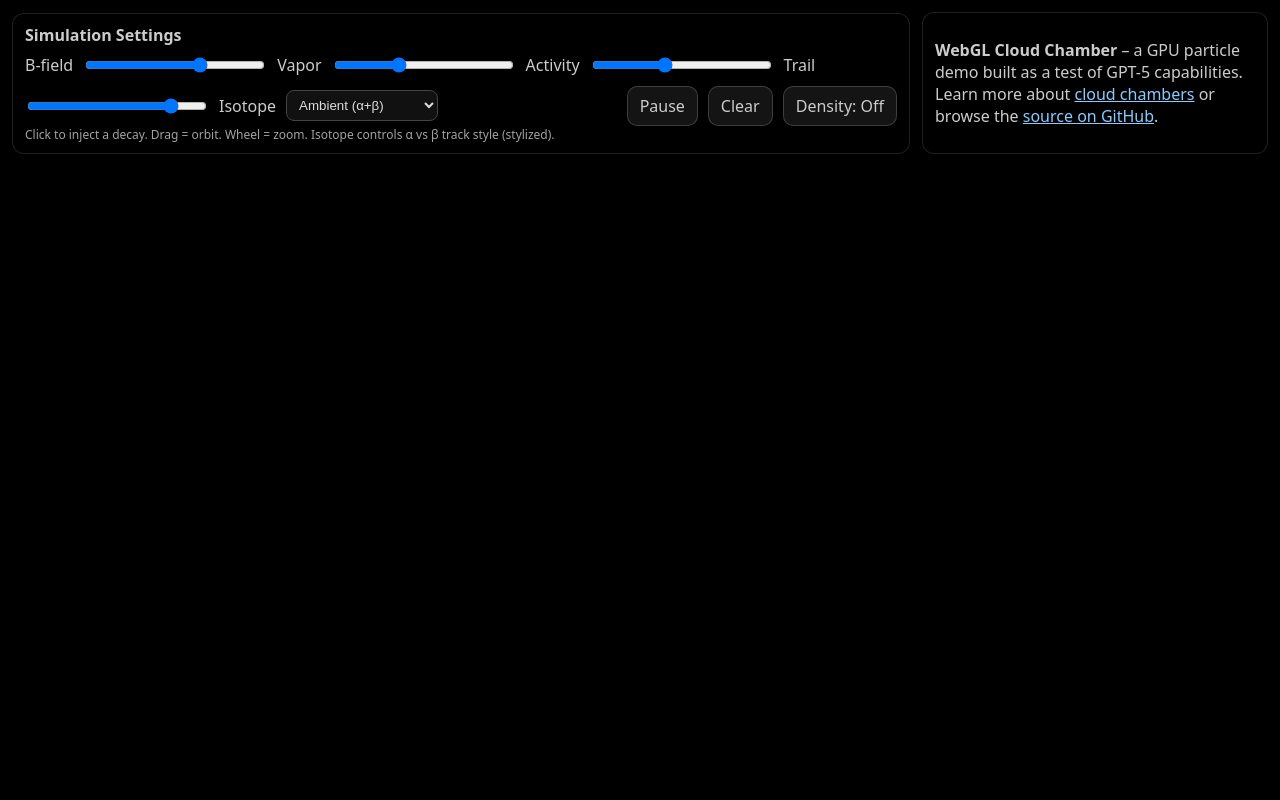
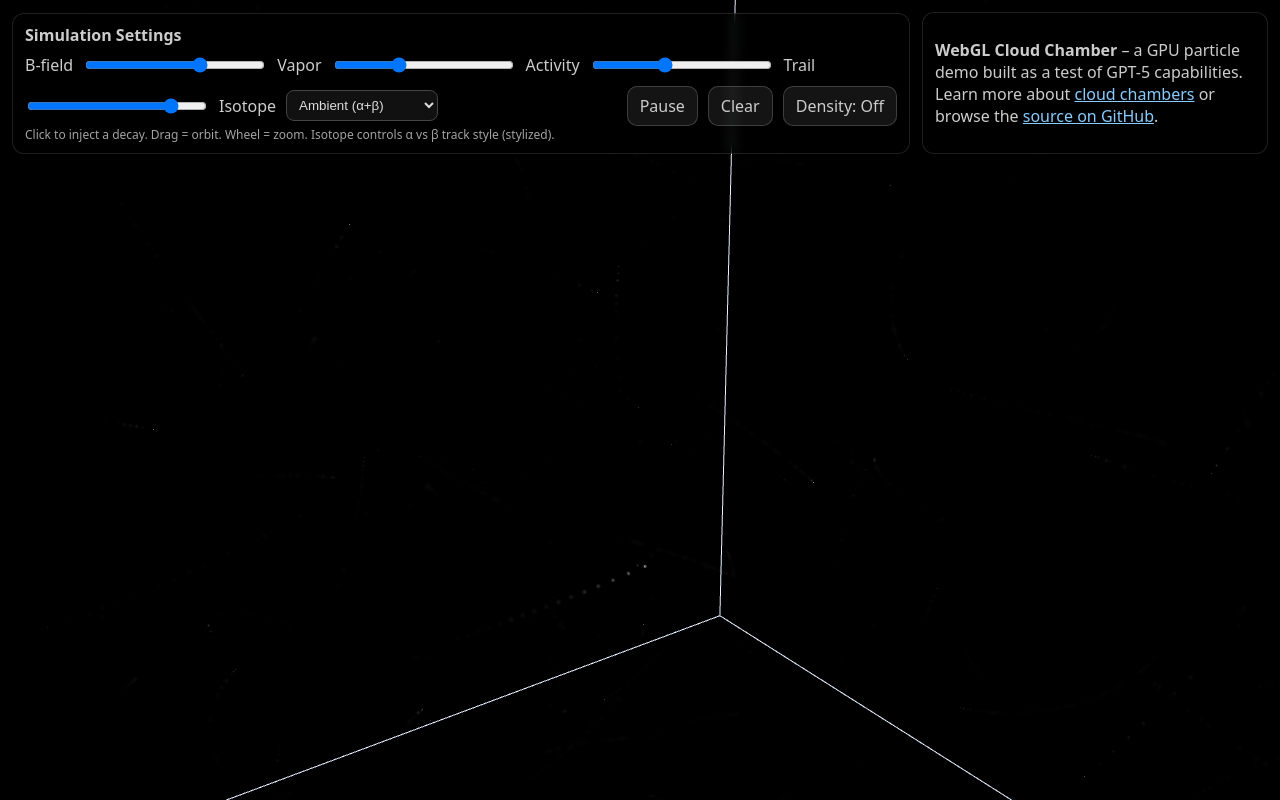
Before and after one commit to NotMyWing/GPT-Cloud-Chamber, a plain HTML site: page index.html in a window 1280 px wide. Drawn offline with Linux system fonts and the light colour scheme; the site is published under a folder, as on GitHub Pages, so addresses that start at the root find nothing; animation ran at ten frames a second.

Commit message:
Update index.html

```diff
--- a/index.html
+++ b/index.html
@@ -60,6 +60,6 @@
       <p><strong>WebGL Cloud Chamber</strong> – a GPU particle demo built as a test of GPT-5 capabilities. Learn more about <a href="https://en.wikipedia.org/wiki/Cloud_chamber">cloud chambers</a> or browse the <a href="https://github.com/">source on GitHub</a>.</p>
     </div>
   </div>
-  <script src="/bundle.js"></script>
+  <script src="./bundle.js"></script>
 </body>
 </html>
```
